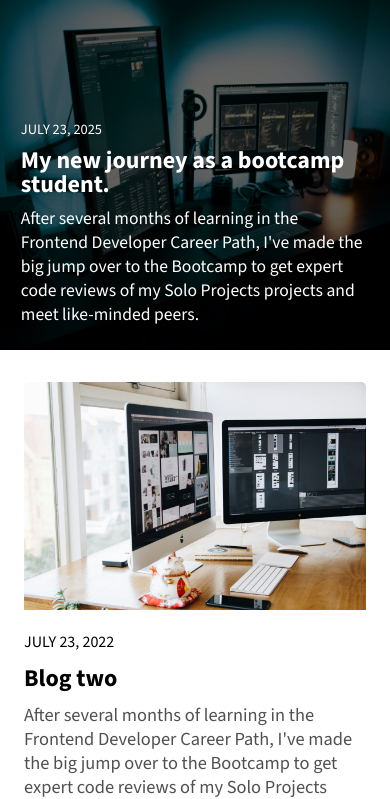
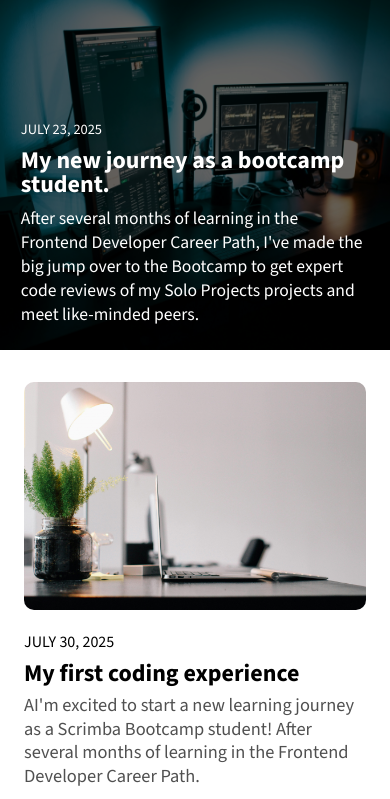
Before and after one commit to Iyare/learningJournal, a plain HTML site: page index.html in a window 390 px wide. Shown: the part 80-879 px from the top of the page. Drawn offline with nearby package versions, Linux system fonts and the light colour scheme.

Commit message:
mobile view completed

```diff
--- a/app.css
+++ b/app.css
@@ -98,18 +98,22 @@ nav {
 
 article {
     margin: 2em 0;
+    padding-bottom: 1em;
 
     img{
         width: 100%;
-        border-radius: 5px;
-        padding-bottom: 1em;
+        height: auto;
+        border-radius: 10px;
+        margin-bottom: 1em;
     }
+
     .date {
         text-transform: uppercase;
-        /* font-size: 1rem; */
     }
+
+
     h2, p {
-        margin: 0.4em 0 ;
+        margin: 0.2em 0 ;
     }
     h2 {
         font-weight: 700;
@@ -118,6 +122,7 @@ article {
         font-size: 1.15rem;
         font-weight: 300;
         color: var(--dark-gray);
+        line-height: 1.3;
     }
 }
 
--- a/app.js
+++ b/app.js
@@ -1,5 +1,6 @@
 const articlesContainer = document.querySelector("#articles");
 const imageBaseUrl = "assets/post"
+
 
 fetch("./data.json")
     .then(response => {
@@ -9,7 +10,37 @@ fetch("./data.json")
             return response.json();
         }
     })
-    .then(data => console.log(data))
+    .then(data => {
+        data.forEach((post,index) => {
+            // create an article element
+            const article = document.createElement("article");
+
+            // Create an image element for the post's image and set it's "alt" and "src" attributes
+            const postImage = document.createElement("img");
+            postImage.setAttribute("src", `${imageBaseUrl}-${index}.jpg`);
+            postImage.setAttribute("alt", `${post.title}`);
+
+            // Create a span element and add the class of "date" to apply css stylings to it
+            const postDate = document.createElement("span");
+            // Assign element to object's title
+            postDate.innerText = post.date;
+            postDate.setAttribute("class", "date");
+
+            // Create a heading element (h2) and assign it's content to the object's title
+            const postTitle= document.createElement("h2");
+            postTitle.textContent = post.title;
+
+            // create a paragraph element and assign it's content to the post's content.
+            const postContent = document.createElement("p");
+            postContent.textContent = post.content;
+
+            // Nest everything in the article element
+            article.append(postImage, postDate, postTitle, postContent)
+
+            // render to UI by appending to articles DOM
+            articlesContainer.append(article)
+        })
+    })
 
 
 /* Workflow
@@ -24,26 +55,3 @@ fetch("./data.json")
 9. Render the article tag.
 
  */
-
-/* posts.forEach((post, index) => {
-
-    const article = document.createElement("article");
-    article.setAttribute("class", "container");
-
-    const postImage = document.createElement("img");
-    postImage.setAttribute("src", `${imageBaseUrl}-${index}`);
-    postImage.setAttribute("alt", `${post.title}`);
-
-    const postDate = document.createElement("span");
-    postDate.innerText = `${post.date}`;
-
-    const postTitle= document.createElement("h2");
-    postTitle.textContent = `${post.title}`;
-
-    const postContent = document.createElement("p");
-    postContent.textContent = `${post.content}`;
-
-
-    article.appendChild(postImage, postDate, postTitle, postContent)
-    console.log(article)
-})  */
--- a/data.json
+++ b/data.json
@@ -17,7 +17,7 @@
     },
     {
         "postId": 3,
-        "date": "July 23, 2022",
+        "date": "Feb 23, 2025",
         "image": "assets/post4",
         "title": "The beauty in CSS",
         "content": "After several months of learning in the Frontend Developer Career Path, I've made the big jump over to the Bootcamp to get expert code reviews of my Solo Projects projects and meet like-minded peers.",
@@ -25,7 +25,7 @@
     },
     {
         "postId": 4,
-        "date": "July 23, 2022",
+        "date": "May 03, 2022",
         "image": "assets/post5",
         "title": "Loving JavaScript all the way",
         "content": "After several months of learning in the Frontend Developer Career Path, I've made the big jump over to the Bootcamp to get expert code reviews of my Solo Projects projects and meet like-minded peers.",
@@ -33,7 +33,7 @@
     },
     {
         "postId": 5,
-        "date": "July 23, 2022",
+        "date": "July 24, 2025",
         "image": "assets/post-6",
         "title": "My new journey as a bootcamp student.",
         "content": "After several months of learning in the Frontend Developer Career Path, I've made the big jump over to the Bootcamp to get expert code reviews of my Solo Projects projects and meet like-minded peers.",
@@ -41,7 +41,7 @@
     },
     {
         "postId": 6,
-        "date": "July 23, 2022",
+        "date": "August 23, 2025",
         "image": "assets/post-6",
         "title": "My new journey as a bootcamp student.",
         "content": "After several months of learning in the Frontend Developer Career Path, I've made the big jump over to the Bootcamp to get expert code reviews of my Solo Projects projects and meet like-minded peers.",
@@ -49,7 +49,7 @@
     },
         {
         "postId": 5,
-        "date": "July 23, 2022",
+        "date": "September 07, 2025",
         "image": "assets/post-6",
         "title": "My new journey as a bootcamp student.",
         "content": "After several months of learning in the Frontend Developer Career Path, I've made the big jump over to the Bootcamp to get expert code reviews of my Solo Projects projects and meet like-minded peers.",
--- a/index.html
+++ b/index.html
@@ -45,17 +45,20 @@
             </div>
 
         </section>
-        <section id="articles">
+        <section id="articles" class="container">
+<!--  Sample article for styling purposes only
+          <article>
 
-            <article class="container">
-                <img src="assets/post-1.jpg" alt="post 1 title">
+                    <img src="assets/post-1.jpg" alt="post 1 title">
+
+
                 <span class="date">July 23, 2022</span>
                 <h2>Blog two</h2>
                 <p >
                     After several months of learning in the Frontend Developer Career Path, I've made the big jump over
                     to the Bootcamp to get expert code reviews of my Solo Projects projects and meet like-minded peers.
                 </p>
-            </article>
+            </article> -->
 
         </section>
     </main>
```
Also changed, not shown: assets/post-0.jpg (added).
